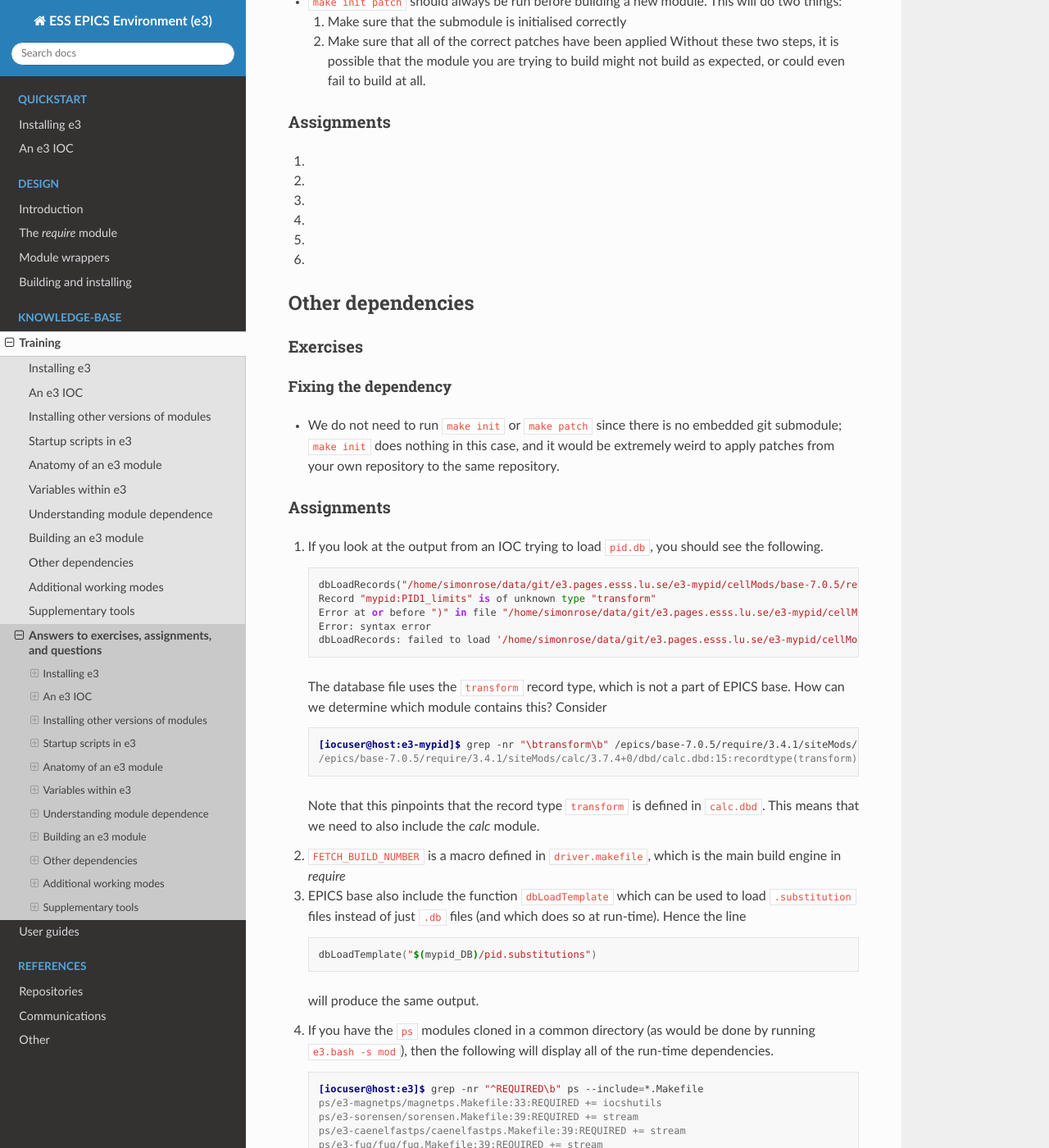
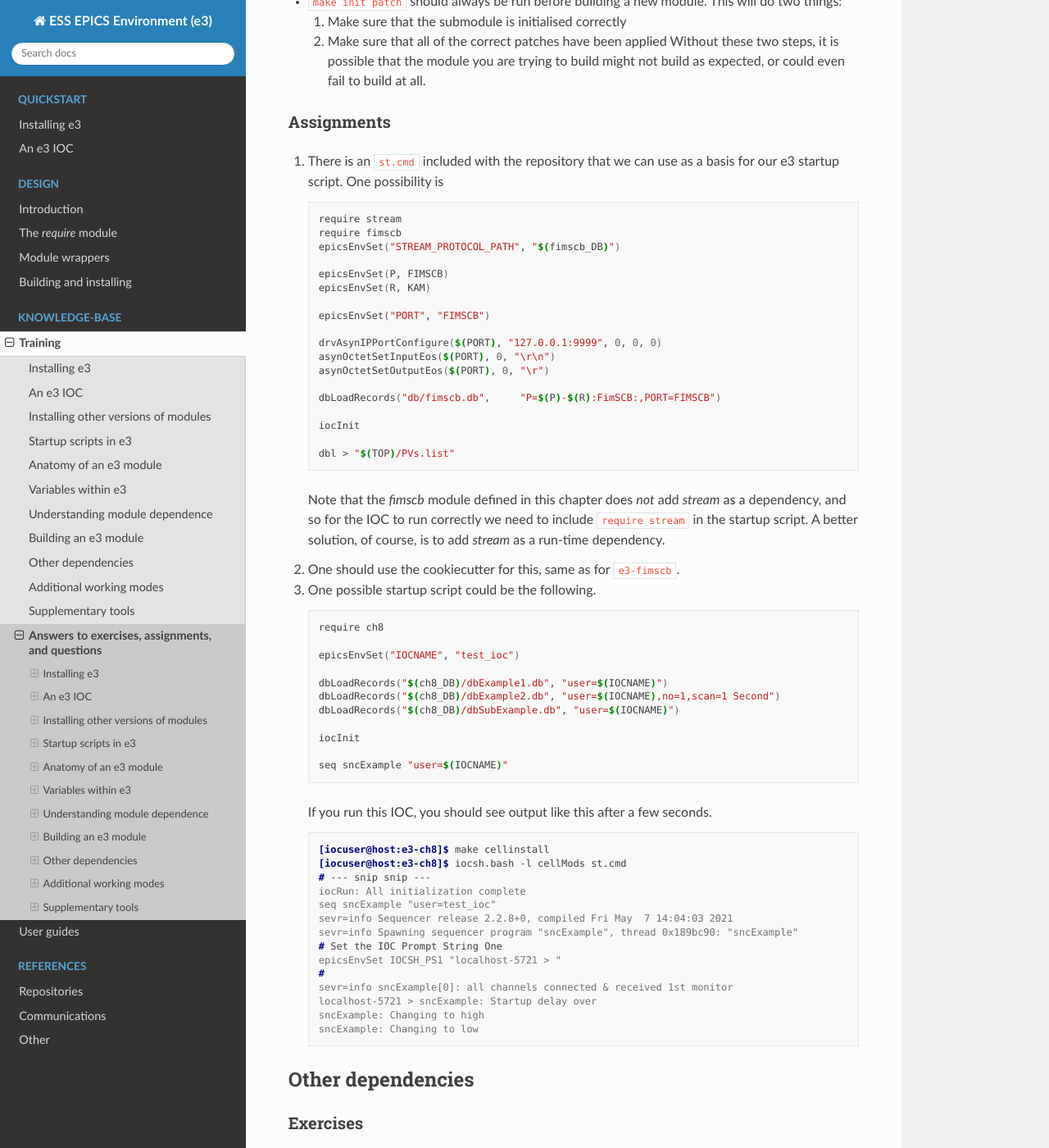
Before and after one commit to ttkorhonen/e3pages, a Sphinx documentation site: the page built from docs/kb/training/workbook/99_exercise_answers.md, in a window 1280 px wide and 1400 px high, scrolled down 14170 px. Shown: the whole window at 82% size. Built offline with Sphinx 7.4.7 and the Read the Docs theme 2.0.0, drawn with Linux system fonts in a browser that asks for light colours.

Commit message:
Added answer to assignments (except assignment 4)

````diff
--- a/docs/kb/training/workbook/99_exercise_answers.md
+++ b/docs/kb/training/workbook/99_exercise_answers.md
@@ -670,12 +670,60 @@ then you can modify a single file in order to update the dependency versions of
   Without these two steps, it is possible that the module you are trying to build might not build as expected, or could even fail to build at all.
 
 ### Assignments
-1.
-2.
-3.
-4.
-5.
-6.
+1. There is an `st.cmd` included with the repository that we can use as a basis for our e3 startup script. One possibility is
+   ```sh
+   require stream
+   require fimscb
+   epicsEnvSet("STREAM_PROTOCOL_PATH", "$(fimscb_DB)")
+
+   epicsEnvSet(P, FIMSCB)
+   epicsEnvSet(R, KAM)
+
+   epicsEnvSet("PORT", "FIMSCB")
+
+   drvAsynIPPortConfigure($(PORT), "127.0.0.1:9999", 0, 0, 0)
+   asynOctetSetInputEos($(PORT), 0, "\r\n")
+   asynOctetSetOutputEos($(PORT), 0, "\r")
+
+   dbLoadRecords("db/fimscb.db",     "P=$(P)-$(R):FimSCB:,PORT=FIMSCB")
+
+   iocInit
+
+   dbl > "$(TOP)/PVs.list"
+   ```
+   Note that the *fimscb* module defined in this chapter does *not* add *stream* as a dependency, and so for the IOC to run correctly we need to include `require stream` in the startup script. A better solution, of course, is to add *stream* as a run-time dependency.
+2. One should use the cookiecutter for this, same as for `e3-fimscb`.
+3. One possible startup script could be the following.
+   ```sh
+   require ch8
+
+   epicsEnvSet("IOCNAME", "test_ioc")
+
+   dbLoadRecords("$(ch8_DB)/dbExample1.db", "user=$(IOCNAME)")
+   dbLoadRecords("$(ch8_DB)/dbExample2.db", "user=$(IOCNAME),no=1,scan=1 Second")
+   dbLoadRecords("$(ch8_DB)/dbSubExample.db", "user=$(IOCNAME)")
+
+   iocInit
+
+   seq sncExample "user=$(IOCNAME)"
+   ```
+   If you run this IOC, you should see output like this after a few seconds.
+   ```console
+   [iocuser@host:e3-ch8]$ make cellinstall
+   [iocuser@host:e3-ch8]$ iocsh.bash -l cellMods st.cmd
+   # --- snip snip ---
+   iocRun: All initialization complete
+   seq sncExample "user=test_ioc"
+   sevr=info Sequencer release 2.2.8+0, compiled Fri May  7 14:04:03 2021
+   sevr=info Spawning sequencer program "sncExample", thread 0x189bc90: "sncExample"
+   # Set the IOC Prompt String One
+   epicsEnvSet IOCSH_PS1 "localhost-5721 > "
+   #
+   sevr=info sncExample[0]: all channels connected & received 1st monitor
+   localhost-5721 > sncExample: Startup delay over
+   sncExample: Changing to high
+   sncExample: Changing to low
+   ```
 
 
 
````
